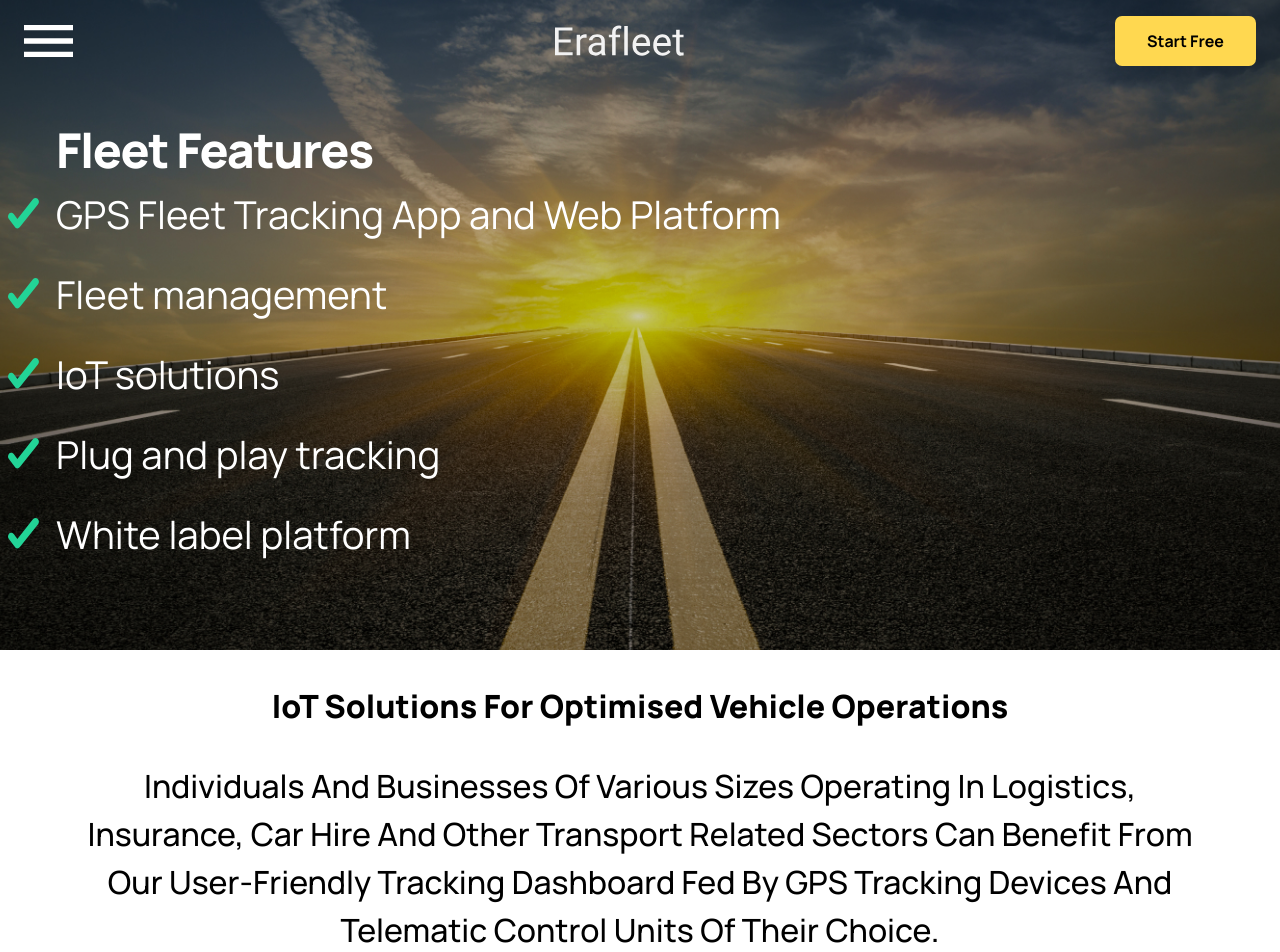
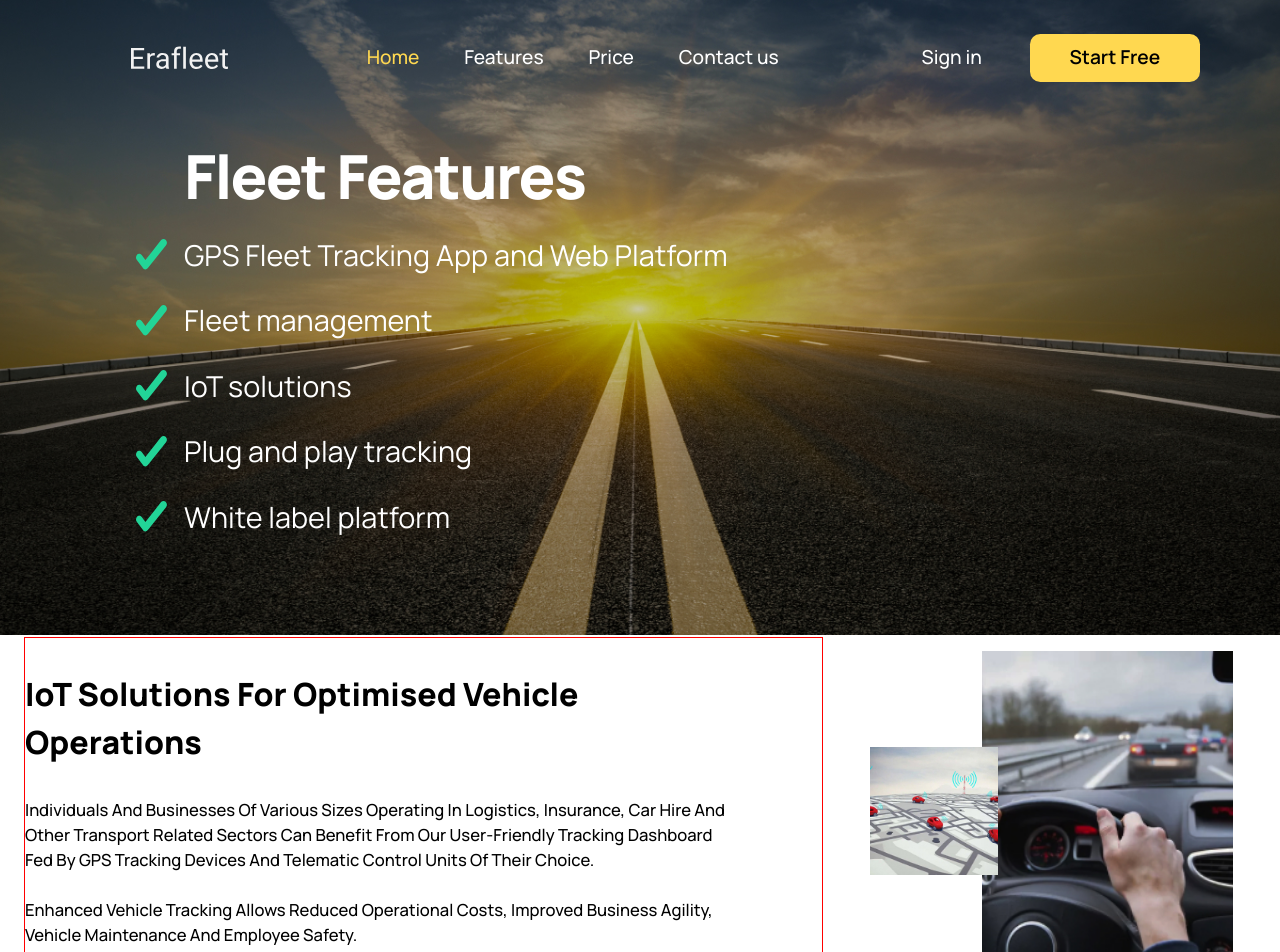
Before and after one commit to PavsterUK/erafleet-react, a React (Create React App) app: page / in a window 1280 px wide. Shown: the top 952 px of the page. Built offline with nearby package versions, Linux system fonts and the light colour scheme.

Commit message:
homepage-desktop

```diff
--- a/src/components/Homepage.css
+++ b/src/components/Homepage.css
@@ -7,7 +7,10 @@
 }
 
 .header {
-  padding: 0.5em 1.5em 1em 1.5em;
+  padding-top: clamp(0.5em, 2vw, 3em);
+  padding-bottom: clamp(0.5em, 2vw, 3em);
+  padding-left: clamp(0.5em, 9vw, 5em);
+  padding-right: clamp(0.5em, 9vw, 5em);
   width: 100%;
   max-width: 100%;
   height: fit-content;
@@ -20,9 +23,20 @@
   height: clamp(0.5em, 4vw, 2em);
 }
 
+@media (min-width: 1280px) {
+  #drawer-menu-pic {
+    display: none;
+  }
+}
+
 #erafleet-title-pic {
-  height: clamp(0.5em, 4.5vw, 2em);
+  height: clamp(4.5vw, 4.5vw, 1.5em);
   margin-left: 3.2em;
+}
+@media (min-width: 500px) {
+  #erafleet-title-pic {
+    height: clamp(1.5em, 2vw, 1.5em);
+  }
 }
 
 .navbar {
@@ -33,15 +47,45 @@
   margin-top: 0.5em;
 }
 
+.navbar ul,
+.navbar a {
+  display: none;
+}
+
+@media (min-width: 1280px) {
+  .navbar ul {
+    display: flex;
+    list-style: none;
+  }
+  .navbar li {
+    margin-right: 1em;
+  }
+  .navbar a {
+    display: inline-block;
+  }
+}
+
+.navbar a {
+  font-weight: 500;
+  font-size: clamp(0.5em, 1.5vw, 2em);
+  margin-right: 1.5em;
+}
+
 .start-free-btn {
-  font-size: clamp(0.5em, 2.5vw, 1em);
-  font-weight: bold;
-  align-self: center;
-  height: fit-content;
+  display: flex;
+  align-items: center;
+  justify-content: center;
+  width: clamp(0.5em, 13.3vw, 13em);
+  min-width: 8em;
+  min-height: 2.5em;
+  height: clamp(0.5em, 3.5vw, 13em);
+  max-height: 60px;
+  font-size: clamp(0.5em, 2.5vw, 1.2em);
+  font-weight: 600;
   background: #ffd850;
-  border-radius: 7px;
+  border-radius: 0.8vw;
   border: none;
-  padding: 0.8em 2em 0.8em 2em;
+  margin-left: 1em;
 }
 
 .start-free-btn:hover {
@@ -55,11 +99,11 @@
 }
 
 #fleet-features span {
-  font-size: clamp(1em, 3vw, 2em);
+  font-size: clamp(0.5em, 3vw, 0.9em);
 }
 
 #fleet-features h2 {
-  font-size: clamp(1em, 6.5vw, 3em);
+  font-size: clamp(1em, 6.5vw, 3.8em);
   font-weight: 800;
   letter-spacing: -0.03em;
 }
@@ -67,6 +111,10 @@
 @media (min-width: 768px) {
   #fleet-features {
     align-items: flex-start;
+    margin-left: 4.5em;
+  }
+  #fleet-features h2 {
+    margin-bottom: clamp(0.1em, 1vw, 1em);
   }
 }
 
@@ -106,6 +154,19 @@
   font-size: clamp(0.5em, 5vw, 2em);
 }
 
+@media (min-width: 768px) {
+  #iot-solutions {
+    flex-direction: row;
+  }
+}
+
+#iot-solutions-paragraph {
+  display: flex;
+  flex-direction: column;
+  align-items: center;
+  justify-content: center;
+}
+
 #iot-solutions h3 {
   width: 80%;
   margin: 1em 0 1em 0;
@@ -136,6 +197,44 @@
   position: relative;
   height: clamp(10vw, 55vw, 70vw);
   z-index: 0;
+}
+
+@media (min-width: 1280px) {
+  #iot-solutions-paragraph {
+    border: 1px solid red;
+    align-items: flex-start;
+    margin-left: 1.5em;
+  }
+
+  #iot-solutions span {
+    text-align: left;
+    font-size: clamp(0.5em, 1.3vw, 2em) !important;
+  }
+
+  #iot-solutions h3 {
+    text-align: left;
+    width: 80%;
+    margin: 1em 0 1em 0;
+  }
+
+  #iot-solutions-pics {
+    width: 85%;
+    position: relative;
+
+  }
+
+  #iot-solutions-pics__cars-on-map {
+    position: relative;
+    height: clamp(10vw, 10vw, 70vw);
+    left: 1em;
+    z-index: 1;
+  }
+
+  #iot-solutions-pics__steering {
+    position: relative;
+    height: clamp(10vw, 25vw, 70vw);
+    z-index: 0;
+  }
 }
 
 .yellow-rectangle {
@@ -220,7 +319,7 @@
 
 .yellow-circle {
   margin-top: 0.5em;
-  padding: clamp(1em, 25vw, 3em);
+  padding: clamp(1em, 25vw, 5em);
   border-radius: 50%;
   background-color: #ffd850;
   height: clamp(1em, 8vw, 5em);
@@ -342,6 +441,6 @@ footer {
   font-family: "Poppins", sans-serif;
   padding: 0.8em;
   width: 100%;
-  color: #F2F3FF;
+  color: #f2f3ff;
   background: #000000;
 }
--- a/src/components/Homepage.js
+++ b/src/components/Homepage.js
@@ -22,7 +22,24 @@ const homepage = () => {
         <div className="navbar">
           <img id="drawer-menu-pic" src={DrawerMenuPic} />
           <img id="erafleet-title-pic" src={ErafleetTitlePic} />
+          <ul>
+            <li>
+              <a style={{ color: "#FFD850" }}>Home</a>
+            </li>
+            <li>
+              <a>Features</a>
+            </li>
+            <li>
+              <a>Price</a>
+            </li>
+            <li>
+              <a>Contact us</a>
+            </li>
+          </ul>
+          <div className="flex-row-center">
+            <a>Sign in</a>
             <button className="start-free-btn">Start Free</button>
+          </div>
         </div>
         <section id="fleet-features" className="flex-column-center">
           <div className="feature-list">
@@ -53,18 +70,21 @@ const homepage = () => {
         </section>
       </div>
       <section id="iot-solutions" className="flex-column-center text-center">
+        <div id="iot-solutions-paragraph">
           <h3 className="section-title text-center">
             IoT Solutions For Optimised Vehicle Operations
           </h3>
-        <span>
+          <span id="iot-solutions-paragraph-span">
             Individuals and businesses of various sizes operating in logistics,
             insurance, car hire and other transport related sectors can benefit
-          from our user-friendly tracking dashboard fed by GPS tracking devices
-          and telematic control units of their choice. <br />
+            from our user-friendly tracking dashboard fed by GPS tracking
+            devices and telematic control units of their choice. <br />
             <br />
             Enhanced vehicle tracking allows reduced operational costs, improved
             business agility, vehicle maintenance and employee safety.
           </span>
+        </div>
+
         <div id="iot-solutions-pics" className="flex-row-center">
           <img id="iot-solutions-pics__cars-on-map" src={CarsOnMapPic} />
           <img id="iot-solutions-pics__steering" src={SteeringPic} />
```
Lines whose indentation alone changed are shown as unchanged.
